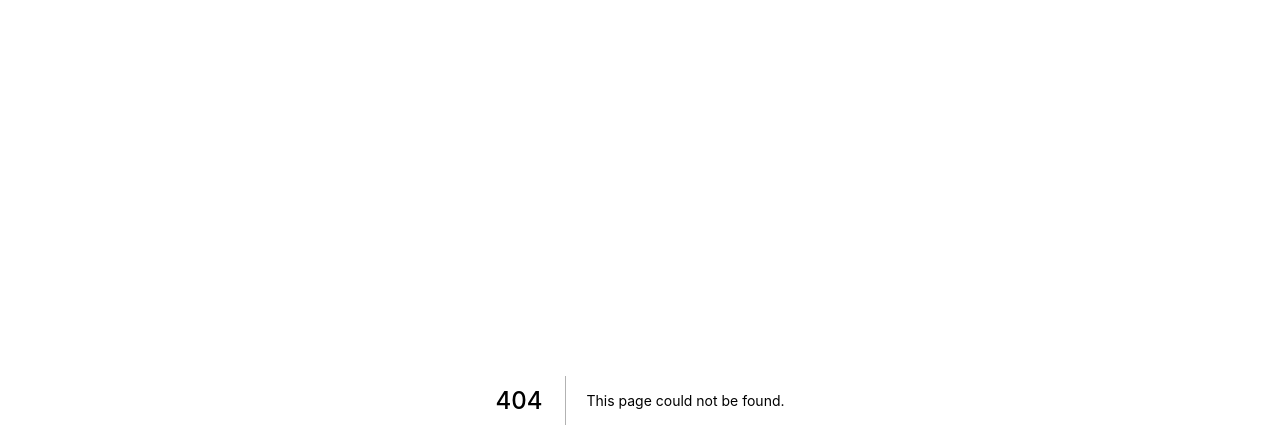
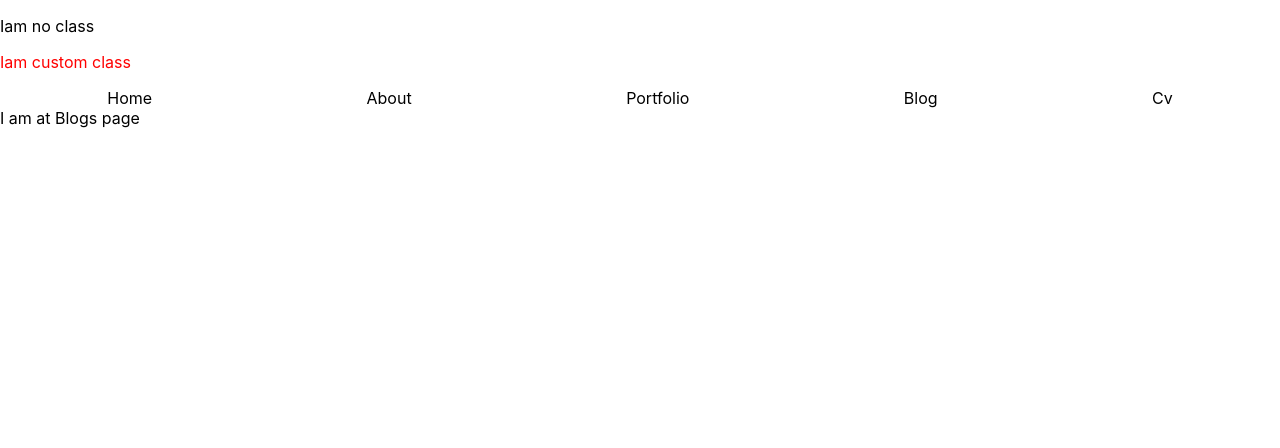
Before and after one commit to aftabumer/portfolio-app-with-nextjs, a Next.js app: page /blogs in a window 1280 px wide. Before the commit this address had no page. Shown: the top 448 px of the page. Built offline with nearby package versions, Linux system fonts and the light colour scheme.

Commit message:
create blogs, about and cv page.

```diff
--- /dev/null
+++ b/pages/blogs.js
@@ -0,0 +1,8 @@
+import React from "react";
+import BaseLayout from "../components/layouts/BaseLayout";
+
+const Blogs = () => {
+  return <BaseLayout>I am at Blogs page</BaseLayout>;
+};
+
+export default Blogs;
```
Also changed, not shown: pages/about.js (added, +8 -0 lines), pages/cv.js (added, +8 -0 lines).
